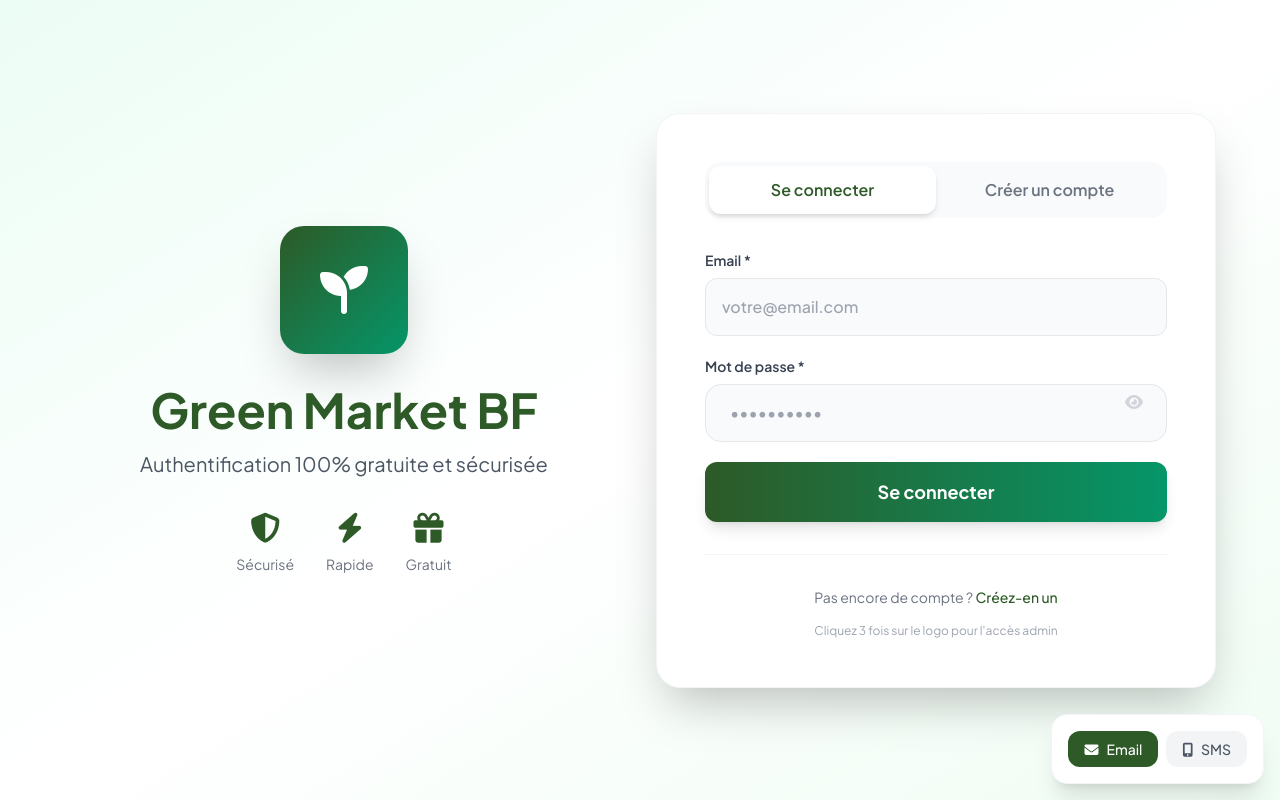
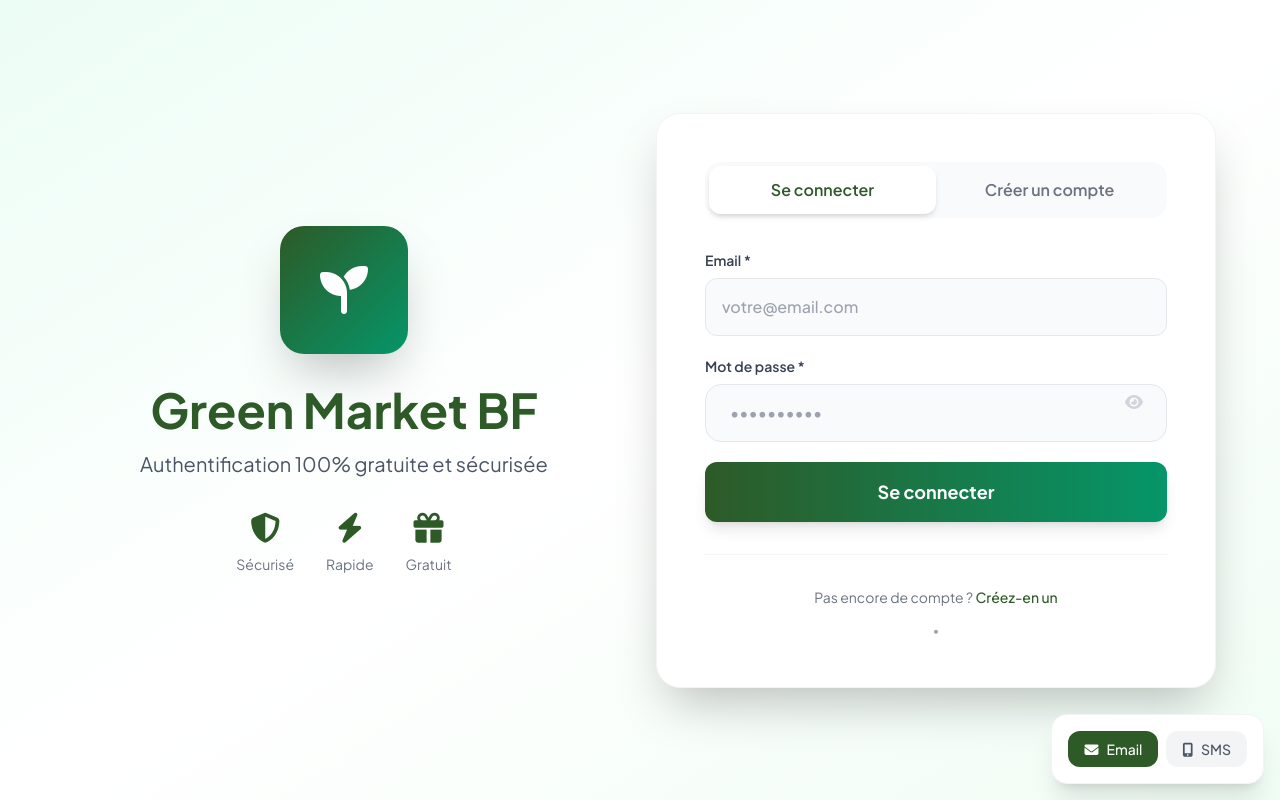
Before and after one commit to wind0009/green-market-bf, a React (Vite) app: page /#/ in a window 1280 px wide. Built offline with nearby package versions, Linux system fonts and the light colour scheme.

Commit message:
fix: améliorer accessibilité logo admin
- Retirer instructions visibles pour plus de discrétion
- Augmenter temps de clic à 3 secondes (plus facile)
- Améliorer effets visuels: scale-110 et active:scale-95
- Rendre logo plus réactif au toucher
- Maintenir accès secret mais accessible

```diff
--- a/views/EmailLogin.tsx
+++ b/views/EmailLogin.tsx
@@ -151,7 +151,7 @@ const EmailLogin: React.FC<EmailLoginProps> = ({ onLogin }) => {
       if (tapCount === 1) {
         tapTimer = setTimeout(() => {
           tapCount = 0;
-        }, 2000); // 2 secondes pour reset
+        }, 3000); // 3 secondes pour reset (plus de temps)
       } else if (tapCount === 3) {
         // 3 clics rapides sur le logo pour révéler l'accès admin
         setShowSecretLogin(true);
@@ -180,7 +180,7 @@ const EmailLogin: React.FC<EmailLoginProps> = ({ onLogin }) => {
 
         {/* Section gauche - Branding */}
         <div className="hidden lg:flex flex-col justify-center items-center text-center p-8">
-          <div className="w-32 h-32 bg-gradient-to-br from-[#2D5A27] to-emerald-600 rounded-3xl flex items-center justify-center mb-8 shadow-2xl admin-secret-trigger cursor-pointer hover:scale-105 transition-transform">
+          <div className="w-32 h-32 bg-gradient-to-br from-[#2D5A27] to-emerald-600 rounded-3xl flex items-center justify-center mb-8 shadow-2xl admin-secret-trigger cursor-pointer hover:scale-110 transition-transform active:scale-95">
             <i className="fa-solid fa-seedling text-5xl text-white"></i>
           </div>
           <h1 className="text-5xl font-black text-[#2D5A27] mb-4">Green Market BF</h1>
@@ -206,7 +206,7 @@ const EmailLogin: React.FC<EmailLoginProps> = ({ onLogin }) => {
 
           {/* Header mobile */}
           <div className="flex lg:hidden items-center justify-center mb-8">
-            <div className="w-16 h-16 bg-gradient-to-br from-[#2D5A27] to-emerald-600 rounded-2xl flex items-center justify-center admin-secret-trigger cursor-pointer hover:scale-105 transition-transform">
+            <div className="w-16 h-16 bg-gradient-to-br from-[#2D5A27] to-emerald-600 rounded-2xl flex items-center justify-center admin-secret-trigger cursor-pointer hover:scale-110 transition-transform active:scale-95">
               <i className="fa-solid fa-seedling text-2xl text-white"></i>
             </div>
           </div>
@@ -408,7 +408,7 @@ const EmailLogin: React.FC<EmailLoginProps> = ({ onLogin }) => {
 
             {/* Indicateur secret */}
             <p className="text-xs text-gray-400 mt-4">
-              Cliquez 3 fois sur le logo pour l'accès admin
+              •
             </p>
           </div>
         </div>
```
